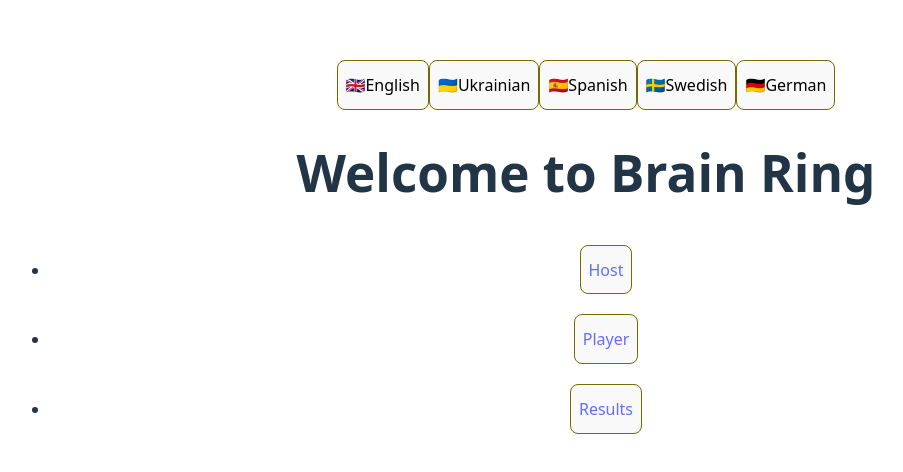
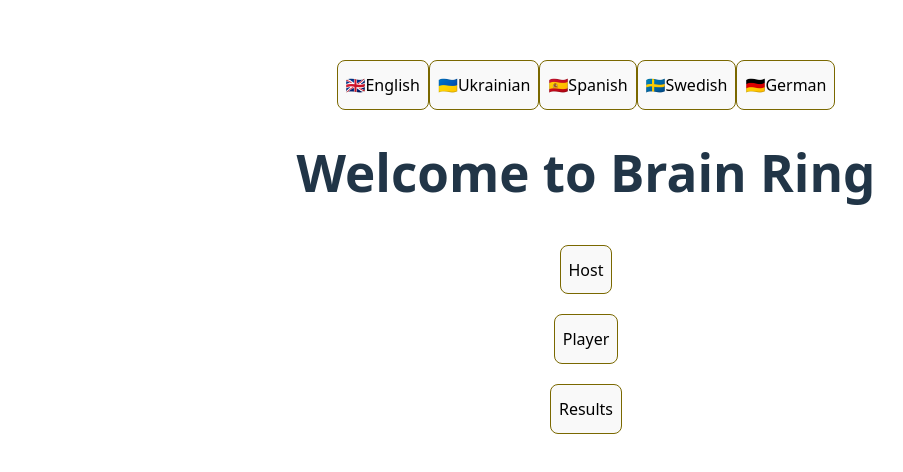
Before and after one commit to bodik24ua/Brain-Ring, a React (Vite) app: page / in a window 1280 px wide. Shown: the part 140-612 px from the top of the page, without its empty margins (54-957 px from the left). Built offline with nearby package versions, Linux system fonts and the light colour scheme.

Commit message:
changed button style

```diff
--- a/src/pages/HomePage.jsx
+++ b/src/pages/HomePage.jsx
@@ -10,15 +10,30 @@ function HomePage() {
 
       {/* Створюємо список посилань */}
       <nav>
-        <ul>
+      <ul style={{ listStyleType: 'none', padding: 0 }}> {/* Додав стиль, щоб прибрати крапки списку */}
         <li>
-            <button style={{ margin: '10px'}}><Link to="/host">{t('host')}</Link></button>
+          <button
+            style={{ margin: '10px'}}
+            onClick={() => navigate('/host')} // 3. Використовуй onClick
+          >
+            {t('host')}
+          </button>
         </li>
         <li>
-            <button style={{ margin: '10px'}}><Link to="/player">{t('player')}</Link></button>
+          <button
+            style={{ margin: '10px'}}
+            onClick={() => navigate('/player')}
+          >
+            {t('player')}
+          </button>
         </li>
         <li>
-            <button style={{ margin: '10px'}}><Link to="/results">{t('results')}</Link></button>
+          <button
+            style={{ margin: '10px'}}
+            onClick={() => navigate('/results')}
+          >
+            {t('results')}
+          </button>
         </li>
       </ul>
     </nav>
```
Lines whose indentation alone changed are shown as unchanged.
